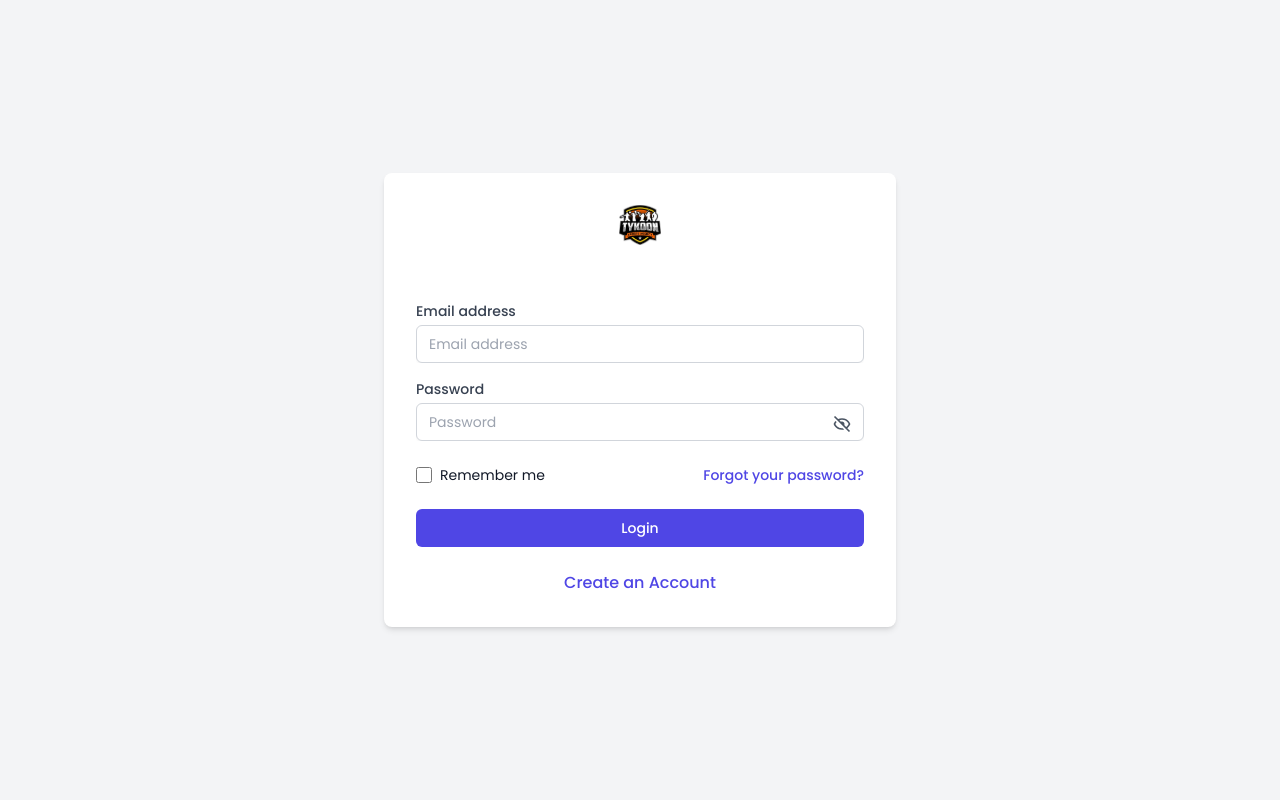
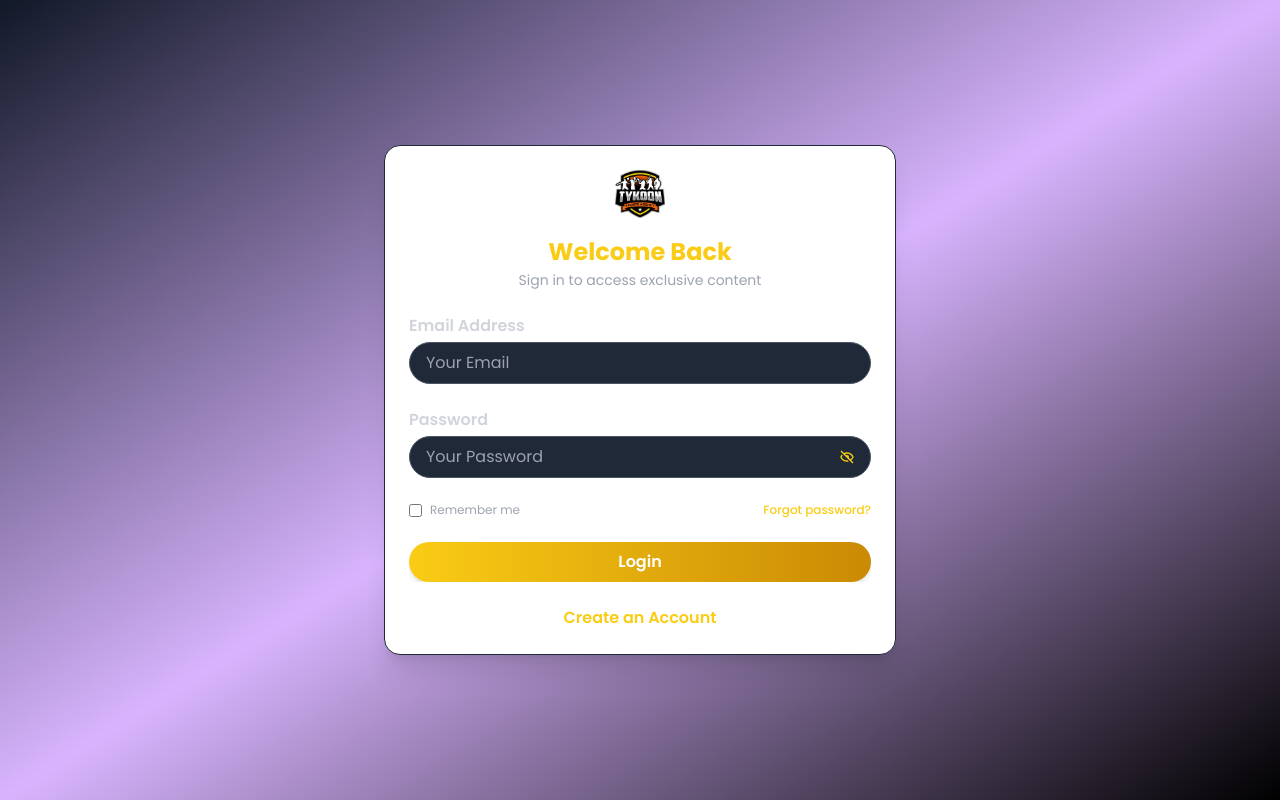
Before and after one commit to mohsin8888/tykoon, a React (Create React App) app: page /login in a window 1280 px wide. Built offline with nearby package versions, Linux system fonts and the light colour scheme; a web font is replaced by a local one.

Commit message:
social madia

```diff
--- a/src/Routes/PrivateRoute.js
+++ b/src/Routes/PrivateRoute.js
@@ -1,10 +1,10 @@
 import { useSelector } from "react-redux";
-import { Navigate, useLocation } from "react-router-dom";
+import { Navigate} from "react-router-dom";
 
 export const PrivateRoute = ({ children }) => {
-  const { login } = useSelector((state) => state.login);
+   useSelector((state) => state.m);
   const Admintoken = localStorage.getItem("accessToken");
-  const location = useLocation();
+
   if ( !Admintoken) {
     return <Navigate to="/login" />;
   }
--- a/src/Routes/RedirectRoute.js
+++ b/src/Routes/RedirectRoute.js
@@ -1,10 +1,10 @@
 import { useSelector } from "react-redux";
-import { Navigate, useLocation } from "react-router-dom";
+import { Navigate} from "react-router-dom";
 
 export const RedirectRoute = ({ children }) => {
-  const { login } = useSelector((state) => state.login);
+   useSelector((state) => state.m);
   const Admintoken = localStorage.getItem("accessToken");
-  const location = useLocation();
+
   if (Admintoken) {
     return <Navigate to="/login" />;
   }
--- a/src/components/Buttons/ButtonLoading.jsx
+++ b/src/components/Buttons/ButtonLoading.jsx
@@ -4,7 +4,7 @@ const ButtonLoading = ({ customClasses }) => {
   return (
     <button
       type="button"
-      className={`cursor-not-allowed py-3 px-2 flex justify-center items-center  bg-slate-600  text-white w-[100%] transition ease-in duration-200 text-center text-base font-semibold shadow-md rounded-lg ${customClasses}`}
+      className={`cursor-not-allowed py-3 px-2 flex justify-center items-center  bg-slate-600  text-white w-[100%] rounded-full transition ease-in duration-200 text-center text-base font-semibold shadow-md  ${customClasses}`}
     >
       <svg
         width="20"
--- a/src/components/Header.jsx
+++ b/src/components/Header.jsx
@@ -1,20 +1,9 @@
 import React, { useState } from "react";
 import { MdNotifications } from "react-icons/md";
-import { Link, useLocation, useNavigate } from "react-router-dom";
-import { IoCartOutline, IoLogOutOutline } from "react-icons/io5";
+
 export const Header = () => {
-  const location = useLocation();
+  const [isLogoutOpen, setIsLogoutOpen] = useState(false);
 
-  const [isLogoutOpen, setIsLogoutOpen] = useState(false);
-  const navigate = useNavigate();
-
-  const toggleLogout = () => {
-    setIsLogoutOpen(!isLogoutOpen);
-  };
-  const handleLogout = async (e) => {
-    localStorage.removeItem("accessToken");
-    navigate("/login");
-  };
   return (
     <>
       <div className="w-[80%] sm:w-[100%] mx-auto">
@@ -40,18 +29,6 @@ export const Header = () => {
               </p>{" "}
               {/* Hidden on small screens */}
             </div>
-
-            <IoLogOutOutline
-              className="h-12 w-12 cursor-pointer"
-              onClick={toggleLogout}
-            />
-            {isLogoutOpen && (
-              <div className="absolute right-0 top-10 bg-white shadow-lg rounded-md p-2">
-                <button className="text-black" onClick={handleLogout}>
-                  Log out
-                </button>
-              </div>
-            )}
           </div>
         </div>
       </div>
--- a/src/components/Sidebar.jsx
+++ b/src/components/Sidebar.jsx
@@ -1,11 +1,19 @@
 import React, { useState } from "react";
 import { NavLink } from "react-router-dom";
+import { Link } from "react-router-dom";
+import { useNavigate } from "react-router-dom";
 import { navItems } from "../data/navData";
 import { FaBars, FaTimes } from "react-icons/fa"; // Importing icons for toggling
 import logo from "../assets/images/logo.svg";
+import { IoLogOutOutline } from "react-icons/io5";
 export const Sidebar = () => {
+  const navigate = useNavigate();
   const [isOpen, setIsOpen] = useState(false);
 
+  const handleLogout = async (e) => {
+    localStorage.removeItem("accessToken");
+    navigate("/login");
+  };
   const handleToggle = () => {
     setIsOpen(!isOpen);
   };
@@ -45,11 +53,19 @@ export const Sidebar = () => {
                   }
                 >
                   {/* Add class to control the icon size */}
-                  <span className="text-xl text-gray-500">{item.icon}</span>
+                  <span className="text-xl text-black ">{item.icon}</span>
                   <span className="ml-3">{item.label}</span>
                 </NavLink>
               ))}
             </nav>
+            <Link to="/login">
+              <div className="px-4 py-4 flex items-center gap-4">
+                <IoLogOutOutline className="text-2xl text-black cursor-pointer" />
+                <div className="  text-red-600">
+                  <button onClick={handleLogout}>Log out</button>
+                </div>
+              </div>
+            </Link>
           </div>
         </div>
       </div>
--- a/src/pages/Login.js
+++ b/src/pages/Login.js
@@ -33,7 +33,9 @@ export const Login = () => {
     setLoading(true); // Set loading to true when submitting
     try {
       const response = await dispatch(loginUser(formData));
+
       localStorage.setItem("accessToken", response.data.accessToken);
+
       navigate("/");
 
      // toast("Login successful!");
@@ -57,116 +59,82 @@ export const Login = () => {
   return (
     <>
       <ToastContainer />
-      <div className="flex items-center justify-center min-h-screen bg-gray-100">
-        <div className="w-full max-w-lg p-8 space-y-8 bg-white rounded-lg shadow-md">
-          <div className="text-center">
-            <img src={headerlogo} alt="Logo" className="h-10 mx-auto" />
+      <div className="flex items-center justify-center min-h-screen bg-gradient-to-br from-gray-900 via-purple-300 to-black text-white">
+  <div className="w-full max-w-lg p-6 bg-white rounded-2xl shadow-xl border border-gray-800">
+    <div className="text-center mb-6">
+      <img src={headerlogo} alt="Logo" className="h-12 mx-auto mb-4" />
+      <h2 className="text-[1.5rem] font-bold text-yellow-400">Welcome Back</h2>
+      <p className="text-sm text-gray-400">Sign in to access exclusive content</p>
     </div>
-          <form className="mt-8 space-y-6" onSubmit={handleSubmit}>
-            <input type="hidden" name="remember" value="true" />
-            <div className="space-y-4">
+    <form onSubmit={handleSubmit} className="space-y-6">
       <div>
-                <label
-                  htmlFor="email-address"
-                  className="block text-sm font-medium text-gray-700"
-                >
-                  Email address
-                </label>
+        <label htmlFor="email-address" className="block text-base font-semibold mb-1 text-gray-300">Email Address</label>
         <input
           id="email-address"
           name="email"
           type="email"
-                  autoComplete="email"
           required
-                  className="block w-full px-3 py-2 mt-1 border border-gray-300 rounded-md shadow-sm focus:outline-none focus:ring-indigo-500 focus:border-indigo-500 sm:text-sm"
-                  placeholder="Email address"
+          placeholder="Your Email"
+          className="block w-full px-4 py-2 text-gray-200 bg-gray-800 rounded-full border border-gray-600 focus:outline-none focus:ring-2 focus:ring-yellow-400"
           value={formData.email}
           onChange={handleChange}
         />
       </div>
       <div className="relative">
-                <label
-                  htmlFor="password"
-                  className="block text-sm font-medium text-gray-700"
-                >
-                  Password
-                </label>
+        <label htmlFor="password" className="block text-base font-semibold mb-1 text-gray-300">Password</label>
         <input
           id="password"
           name="password"
           type={showPassword ? "text" : "password"}
-                  autoComplete="new-password"
           required
-                  className="block w-full px-3 py-2 mt-1 border border-gray-300 rounded-md shadow-sm focus:outline-none focus:ring-indigo-500 focus:border-indigo-500 sm:text-sm"
-                  placeholder="Password"
+          placeholder="Your Password"
+          className="block w-full px-4 py-2 text-gray-200 bg-gray-800 rounded-full border border-gray-600 focus:outline-none focus:ring-2 focus:ring-yellow-400"
           value={formData.password}
           onChange={handleChange}
         />
-                <div className="absolute inset-y-0 right-0 top-7 flex items-center pr-3">
-                  <button
-                    type="button"
-                    onClick={toggleShowPassword}
-                    className="text-gray-600 focus:outline-none focus:text-gray-900"
-                  >
-                    {showPassword ? (
-                      <BiShow className="w-5 h-5" />
-                    ) : (
-                      <BiHide className="w-5 h-5" />
-                    )}
+        <button type="button" onClick={toggleShowPassword} className="absolute inset-y-0 right-4 top-7 text-yellow-400">
+          {showPassword ? <BiShow /> : <BiHide />}
         </button>
       </div>
-              </div>
-            </div>
       <div className="flex items-center justify-between">
-              <div className="flex items-center">
+        <label className="flex items-center text-xs text-gray-400">
           <input
-                  id="remember_me"
+            type="checkbox"
             name="remember_me"
-                  type="checkbox"
-                  className="w-4 h-4 text-indigo-600 border-gray-300 rounded focus:ring-indigo-500"
             checked={formData.remember_me}
             onChange={handleChange}
+            className="bg-gray-800 rounded-full border-gray-600 focus:ring-yellow-400"
           />
-                <label
-                  htmlFor="remember_me"
-                  className="block ml-2 text-sm text-gray-900"
-                >
-                  Remember me
+          <span className="ml-2">Remember me</span>
         </label>
-              </div>
-              <div className="text-sm">
-                <a
-                  href="/reset"
-                  className="font-medium text-indigo-600 hover:text-indigo-500"
-                >
-                  Forgot your password?
-                </a>
-              </div>
+        <a href="/reset" className="text-xs font-medium text-yellow-400 hover:underline">Forgot password?</a>
       </div>
       <div>
         {loading ? (
-                <ButtonLoading customClass=" bg-gray-500" />
+          <ButtonLoading customClass="bg-gray-700" />
         ) : (
           <button
             type="submit"
-                  className="relative flex justify-center w-full px-4 py-2 text-sm font-medium text-white bg-indigo-600 border border-transparent rounded-md group hover:bg-indigo-700 focus:outline-none focus:ring-2 focus:ring-offset-2 focus:ring-indigo-500"
-                  disabled={loading} // Disable button when loading
+            disabled={loading}
+            className="w-full px-4 py-2 text-base font-semibold text-white bg-gradient-to-r from-yellow-400 to-yellow-600 rounded-full shadow-md hover:from-yellow-500 hover:to-yellow-700 focus:outline-none focus:ring-2 focus:ring-yellow-500"
           >
             Login
           </button>
         )}
       </div>
       <div className="text-center mt-4">
-              <a
-                href="/signup"
-                className="font-medium text-indigo-600 hover:text-indigo-500"
-              >
-                Create an Account
-              </a>
+        <a href="/signup" className="font-semibold text-yellow-400 hover:underline">Create an Account</a>
       </div>
     </form>
   </div>
 </div>
+
+
+
+
+
+
+
     </>
   );
 };
--- a/src/pages/SocialMedia.jsx
+++ b/src/pages/SocialMedia.jsx
@@ -3,79 +3,87 @@ import Facebookicon from "../assets/images/Facebookicon.svg";
 import Instagram from "../assets/images/Instagram.svg";
 import { MdUploadFile } from "react-icons/md";
 import { ToastContainer, toast } from "react-toastify";
-import 'react-toastify/dist/ReactToastify.css';
+import "react-toastify/dist/ReactToastify.css";
 
 export const SocialMedia = () => {
   const [showAddCard, setShowAddCard] = useState(false);
-  const [isEdit, setIsEdit] = useState(false); // Track whether we are editing
-  const [editIndex, setEditIndex] = useState(null); // Track index of the item being edited
+  const [isEdit, setIsEdit] = useState(false);
+  const [editIndex, setEditIndex] = useState(null);
   const [socialPlatforms, setSocialPlatforms] = useState([
     { name: "Facebook", icon: Facebookicon, iconName: "Facebookicon.svg" },
     { name: "Instagram", icon: Instagram, iconName: "Instagram.svg" },
   ]);
   const [newPlatform, setNewPlatform] = useState("");
   const [newIcon, setNewIcon] = useState(null);
-  const [uploadedFileName, setUploadedFileName] = useState(""); // New state to store file name
+  const [uploadedFileName, setUploadedFileName] = useState("");
 
-  // Handle the Add button click
   const handleAddClick = () => {
     setShowAddCard(true);
-    setIsEdit(false); // It's for adding, not editing
+    setIsEdit(false);
     setNewPlatform("");
     setNewIcon(null);
-    setUploadedFileName(""); // Reset file name on opening modal
+    setUploadedFileName("");
   };
 
-  // Handle saving new platform or editing existing one
   const handleSave = () => {
     if (newPlatform && newIcon) {
+      const isDuplicate = socialPlatforms.some(
+        (p) =>
+          p.name === newPlatform ||
+          p.iconName === uploadedFileName
+      );
+
+      if (isDuplicate) {
+        toast.error(
+          "Platform name or icon already exists. Please choose a different one."
+        );
+        return;
+      }
+
       if (isEdit) {
-        // Update the existing platform
         const updatedPlatforms = [...socialPlatforms];
-        updatedPlatforms[editIndex] = { name: newPlatform, icon: newIcon, iconName: uploadedFileName };
+        updatedPlatforms[editIndex] = {
+          name: newPlatform,
+          icon: newIcon,
+          iconName: uploadedFileName,
+        };
         setSocialPlatforms(updatedPlatforms);
-        setIsEdit(false); // Reset edit mode
-        setEditIndex(null); // Reset edit index
+        setIsEdit(false);
+        setEditIndex(null);
         toast.success("Platform updated successfully!");
       } else {
-        // Add new platform
         setSocialPlatforms([
           ...socialPlatforms,
           { name: newPlatform, icon: newIcon, iconName: uploadedFileName },
         ]);
-        toast.success("Platform added successfully!"); // Show toast notification
+        toast.success("Platform added successfully!");
       }
-      setShowAddCard(false); // Close modal
+      setShowAddCard(false);
     } else {
-      toast.error("Please enter platform name and icon."); // Error toast if fields are empty
+      toast.error("Please enter platform name and icon.");
     }
   };
 
-  // Handle Remove functionality
   const handleRemove = (index) => {
     const updatedPlatforms = socialPlatforms.filter((_, i) => i !== index);
     setSocialPlatforms(updatedPlatforms);
     toast.info("Platform removed successfully.");
   };
 
-  // Handle Edit button click
   const handleEdit = (index) => {
     setShowAddCard(true);
     setIsEdit(true);
-    setEditIndex(index); // Store the index of the platform being edited
-    setNewPlatform(socialPlatforms[index].name); // Set current name in input field
-    setNewIcon(socialPlatforms[index].icon); // Set current icon
-    setUploadedFileName(socialPlatforms[index].iconName); // Display previously uploaded file name
+    setEditIndex(index);
+    setNewPlatform(socialPlatforms[index].name);
+    setNewIcon(socialPlatforms[index].icon);
+    setUploadedFileName(socialPlatforms[index].iconName);
   };
 
-  // Handle file upload and store the file name
   const handleFileUpload = (e) => {
-
     const file = e.target.files[0];
-    // console.log(file);
     if (file) {
-      setNewIcon(URL.createObjectURL(file)); // Set new icon
-      setUploadedFileName(file.name); // Store the file name
+      setNewIcon(URL.createObjectURL(file));
+      setUploadedFileName(file.name);
     }
   };
 
@@ -186,7 +194,6 @@ export const SocialMedia = () => {
         </div>
       )}
 
-      {/* Toast Container for notifications */}
       <ToastContainer />
     </>
   );
--- a/src/redux/reducers/index.js
+++ b/src/redux/reducers/index.js
@@ -4,7 +4,7 @@ import { LoginReducer } from "./LoginReducer";
 
 const rootReducer = combineReducers({
     user:userReducer,
-    login:LoginReducer
+    m:LoginReducer
 })
 
 export default rootReducer;
```
Lines whose indentation alone changed are shown as unchanged.
